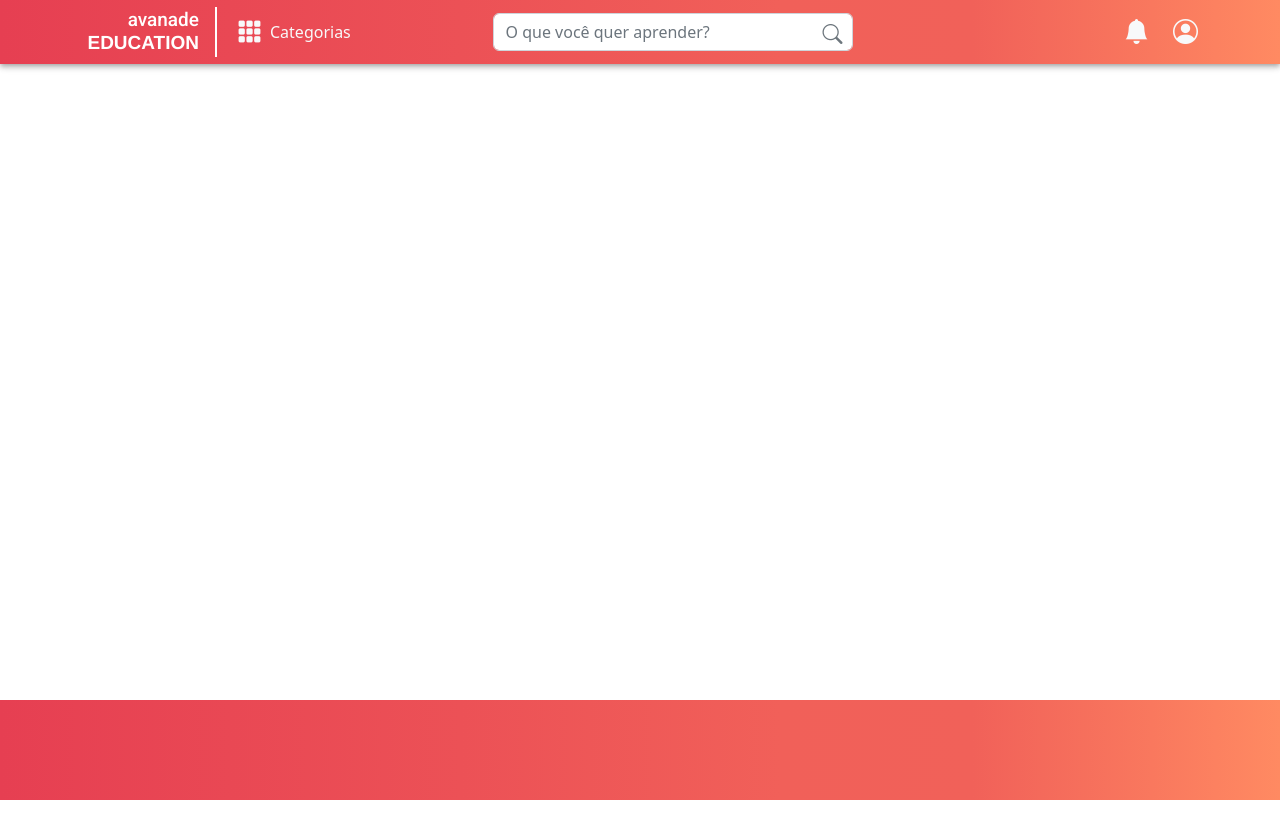
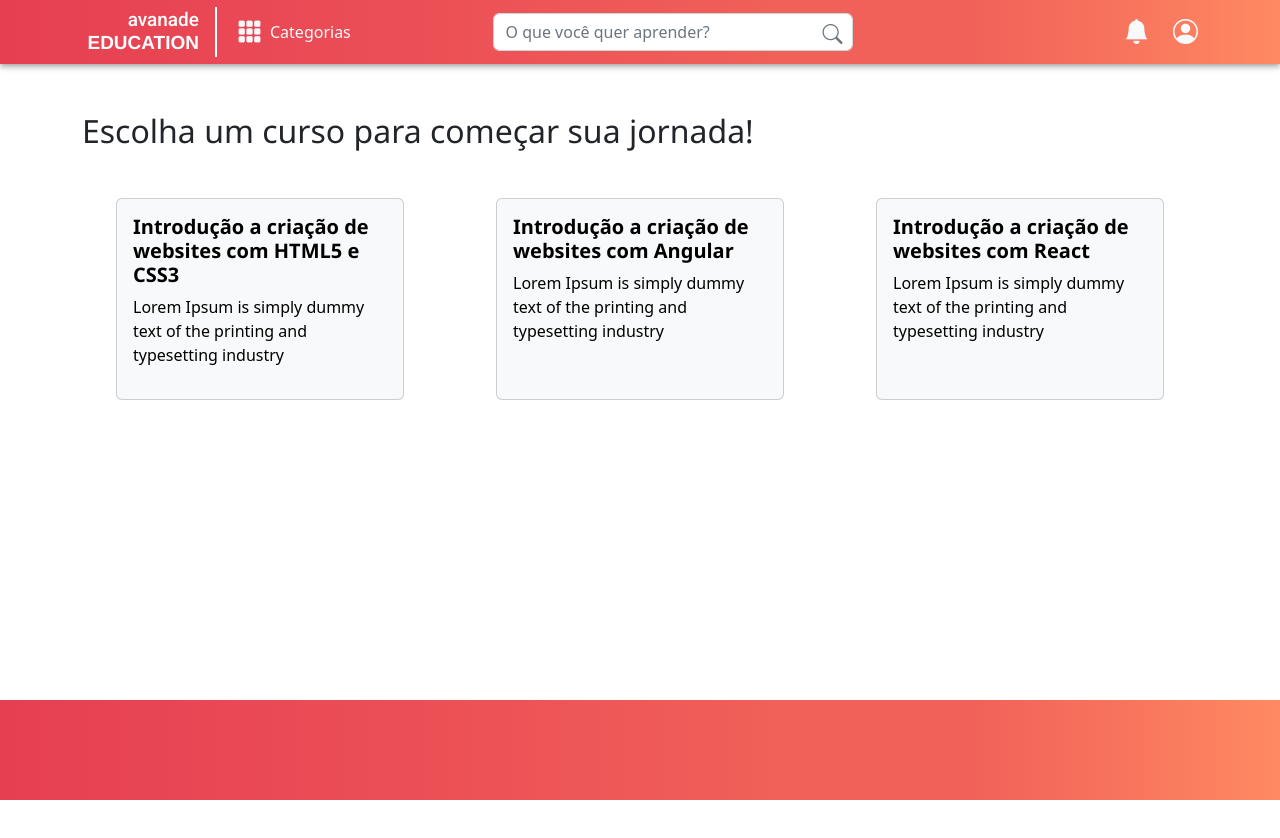
Before and after one commit to NathaliaLima-Front/avanadeEducation_angularProject, an Angular app: page /all-courses in a window 1280 px wide. Before the commit this address led to /. Shown: the top 838 px of the page. Built offline with nearby package versions, Linux system fonts and the light colour scheme.

Commit message:
add route to all-courses, page not found and detail-lessons

```diff
--- a/src/app/app.module.ts
+++ b/src/app/app.module.ts
@@ -18,6 +18,8 @@ import { DetailLessonComponent } from './views/detail-lesson/detail-lesson.compo
 import { CourseProgressComponent } from './components/course-progress/course-progress.component';
 import { LessonModuleComponent } from './components/lesson-module/lesson-module.component';
 import { QuestionsLessonModuleComponent } from './components/questions-lesson-module/questions-lesson-module.component';
+import { PageNotFoundComponent } from './views/page-not-found/page-not-found.component';
+import { AllCoursesComponent } from './views/all-courses/all-courses.component';
 
 @NgModule({
   declarations: [
@@ -28,7 +30,9 @@ import { QuestionsLessonModuleComponent } from './components/questions-lesson-mo
     DetailLessonComponent,
     CourseProgressComponent,
     LessonModuleComponent,
-    QuestionsLessonModuleComponent
+    QuestionsLessonModuleComponent,
+    PageNotFoundComponent,
+    AllCoursesComponent
   ],
   imports: [
     BrowserModule,
--- /dev/null
+++ b/src/app/views/all-courses/all-courses.component.html
@@ -0,0 +1,15 @@
+<div class="container mt-5">
+    <h2 class="mb-5">Escolha um curso para começar sua jornada!</h2>
+    <div class="row row-cols-1 row-cols-md-3 g-4">
+      <div class="col d-flex justify-content-center cardCourse" *ngFor="let item of courses">
+          <a [routerLink]="item.linkUrl">
+              <div class="card text-bg-light mb-3 h-100" style="width: 18rem">
+                  <div class="card-body">
+                      <h5 class="card-title">{{ item.titleCourse }}</h5>
+                      <p class="card-text">{{ item.descriptionCourse }}</p>
+                  </div>
+              </div>
+          </a>
+      </div>
+    </div>
+  </div>
--- /dev/null
+++ b/src/app/views/all-courses/all-courses.component.sass
@@ -0,0 +1,11 @@
+.cardCourse
+    a
+        text-decoration: none
+    &:hover
+        .card
+            background-color: var(--bs-gray-300) !important
+    h2
+        color: var(--dark-gray)
+        text-decoration: none
+    h2, h5
+        font-weight: 900
--- /dev/null
+++ b/src/app/views/all-courses/all-courses.component.ts
@@ -0,0 +1,33 @@
+import { Component, OnInit } from '@angular/core';
+
+@Component({
+  selector: 'app-all-courses',
+  templateUrl: './all-courses.component.html',
+  styleUrls: ['./all-courses.component.sass']
+})
+export class AllCoursesComponent implements OnInit {
+  public courses: any = [];
+
+  constructor() { }
+
+  ngOnInit(): void {
+    this.courses = [
+      {
+        titleCourse: "Introdução a criação de websites com HTML5 e CSS3",
+        descriptionCourse: "Lorem Ipsum is simply dummy text of the printing and typesetting industry",
+        linkUrl: "/detail-lesson/1"
+      },
+      {
+        titleCourse: "Introdução a criação de websites com Angular",
+        descriptionCourse: "Lorem Ipsum is simply dummy text of the printing and typesetting industry",
+        linkUrl: "/detail-lesson/2"
+      },
+      {
+        titleCourse: "Introdução a criação de websites com React",
+        descriptionCourse: "Lorem Ipsum is simply dummy text of the printing and typesetting industry",
+        linkUrl: "/detail-lesson/3"
+      }
+    ]
+  }
+
+}
--- a/src/app/views/detail-lesson/detail-lesson.component.html
+++ b/src/app/views/detail-lesson/detail-lesson.component.html
@@ -5,6 +5,7 @@
           id="voltarTodosCursos"
           class="btn btn-link p-0"
           style="--bs-btn-line-height: 20px"
+          [routerLink]="['/all-courses']"
         >
           <i class="bi bi-caret-left-fill pe-1"></i>
           Todos os cursos
@@ -16,7 +17,7 @@
     <div id="contentPage">
       <app-lesson-module></app-lesson-module>
       <div class="d-flex justify-content-end mt-5">
-          <button class="btn btn-red me-3">
+          <button class="btn btn-red me-3" [routerLink]="['/all-courses']">
               Voltar e escolher outro curso da trilha
           </button>
           <button class="btn btn-red">
--- /dev/null
+++ b/src/app/views/page-not-found/page-not-found.component.html
@@ -0,0 +1,13 @@
+<div id="content" class="container">
+    <div class="text-center my-5">
+      <h2>404</h2>
+      <h4>Page Not Found</h4>
+      <p>Sorry, we couldn't find that page!</p>
+
+      <div fxLayout="row" fxLayoutAlign="center start" class="my-5">
+        <button class="btn btn-warning" routerLink="/">
+          <i class="bi bi-house-fill"></i> Go to Home page
+        </button>
+      </div>
+    </div>
+  </div>
--- /dev/null
+++ b/src/app/views/page-not-found/page-not-found.component.sass
@@ -0,0 +1,4 @@
+#content
+    display: flex
+    justify-content: center
+    align-items: center
--- /dev/null
+++ b/src/app/views/page-not-found/page-not-found.component.ts
@@ -0,0 +1,15 @@
+import { Component, OnInit } from '@angular/core';
+
+@Component({
+  selector: 'app-page-not-found',
+  templateUrl: './page-not-found.component.html',
+  styleUrls: ['./page-not-found.component.sass']
+})
+export class PageNotFoundComponent implements OnInit {
+
+  constructor() { }
+
+  ngOnInit(): void {
+  }
+
+}
```
Also changed, not shown: src/app/app-routing.module.ts (+6 -1 lines), 2 other files (tests, documents, lock files or other folders).
